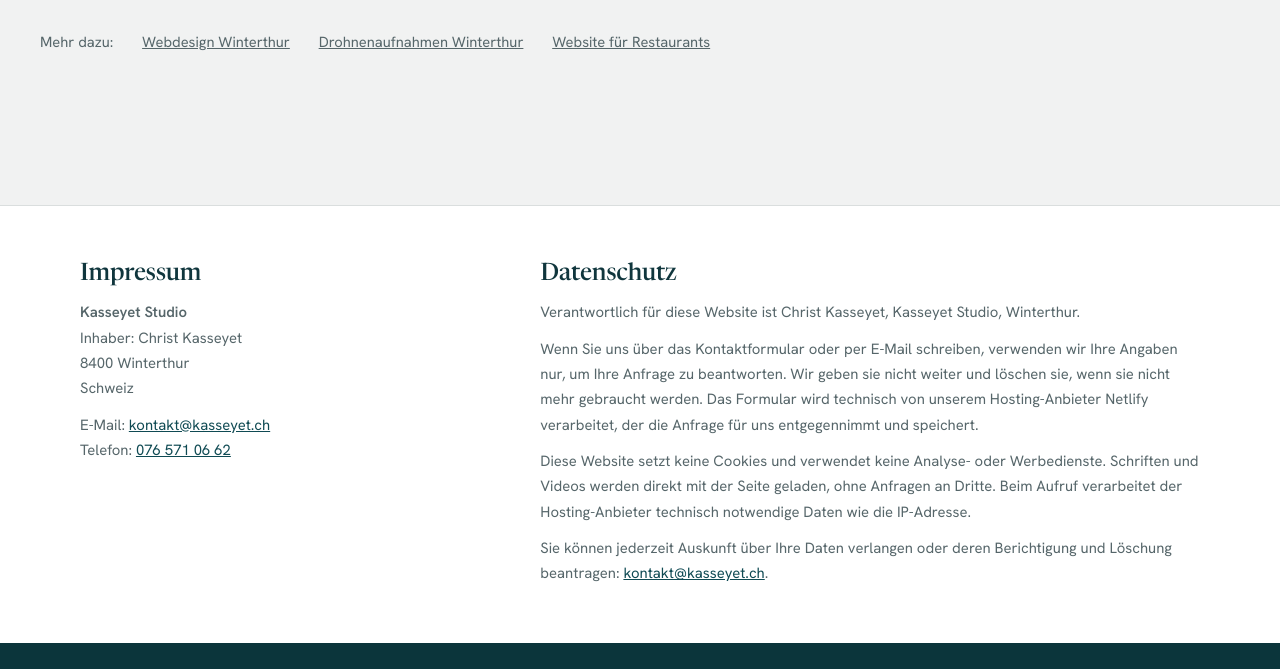
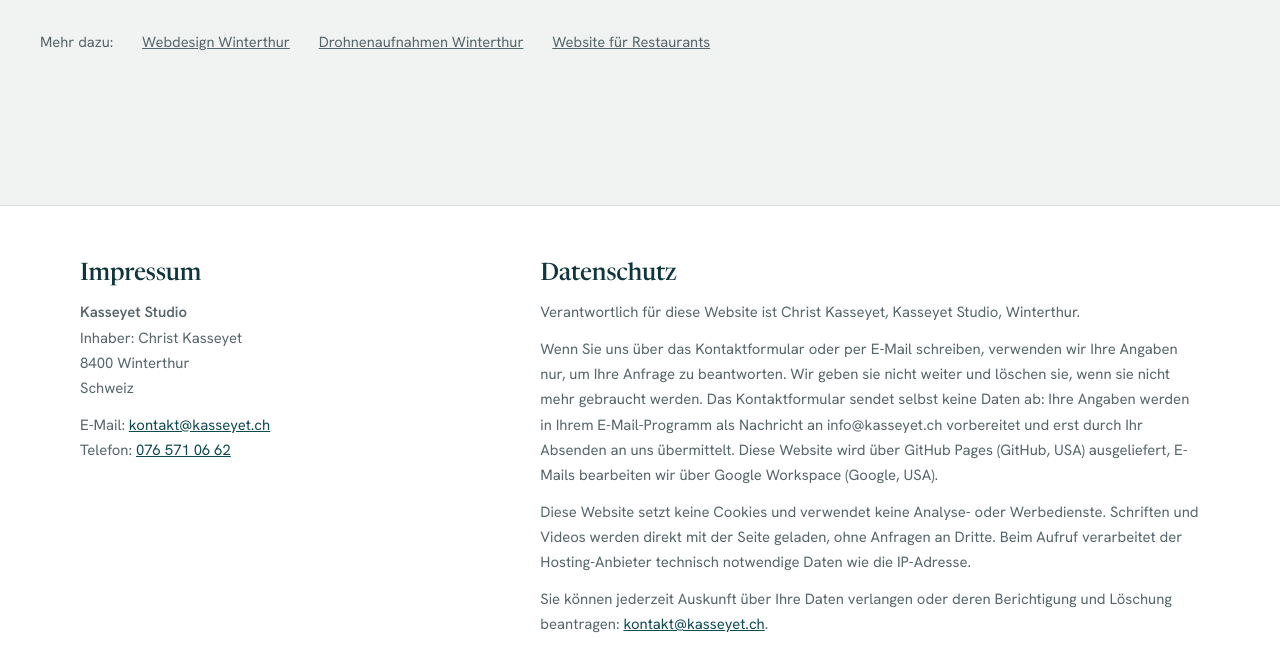
Before and after one commit to christinationshome-cpu/kasseyet-ch, a plain HTML site: page index.html in a window 1280 px wide. Shown: the part 11200-11869 px from the top of the page. Drawn offline with Linux system fonts and the light colour scheme.

Commit message:
Datenschutz: Formular-Satz an Mailprogramm-Lösung und GitHub-Hosting angepasst
Der Satz nannte Netlify als Formular-Verarbeiter; das stimmt nach dem Wechsel
auf GitHub Pages und Mail-Formular nicht mehr. Sonst keine Textänderung.

Co-Authored-By: Claude Sonnet 5.5 <noreply@anthropic.com>

```diff
--- a/index.html
+++ b/index.html
@@ -397,7 +397,7 @@
       <div id="datenschutz">
         <h2>Datenschutz</h2>
         <p>Verantwortlich für diese Website ist Christ Kasseyet, Kasseyet Studio, Winterthur.</p>
-        <p>Wenn Sie uns über das Kontaktformular oder per E-Mail schreiben, verwenden wir Ihre Angaben nur, um Ihre Anfrage zu beantworten. Wir geben sie nicht weiter und löschen sie, wenn sie nicht mehr gebraucht werden. Das Formular wird technisch von unserem Hosting-Anbieter Netlify verarbeitet, der die Anfrage für uns entgegennimmt und speichert.</p>
+        <p>Wenn Sie uns über das Kontaktformular oder per E-Mail schreiben, verwenden wir Ihre Angaben nur, um Ihre Anfrage zu beantworten. Wir geben sie nicht weiter und löschen sie, wenn sie nicht mehr gebraucht werden. Das Kontaktformular sendet selbst keine Daten ab: Ihre Angaben werden in Ihrem E-Mail-Programm als Nachricht an info@kasseyet.ch vorbereitet und erst durch Ihr Absenden an uns übermittelt. Diese Website wird über GitHub Pages (GitHub, USA) ausgeliefert, E-Mails bearbeiten wir über Google Workspace (Google, USA).</p>
         <p>Diese Website setzt keine Cookies und verwendet keine Analyse- oder Werbedienste. Schriften und Videos werden direkt mit der Seite geladen, ohne Anfragen an Dritte. Beim Aufruf verarbeitet der Hosting-Anbieter technisch notwendige Daten wie die IP-Adresse.</p>
         <p>Sie können jederzeit Auskunft über Ihre Daten verlangen oder deren Berichtigung und Löschung beantragen: <a href="mailto:kontakt@kasseyet.ch">kontakt@kasseyet.ch</a>.</p>
       </div>
```
